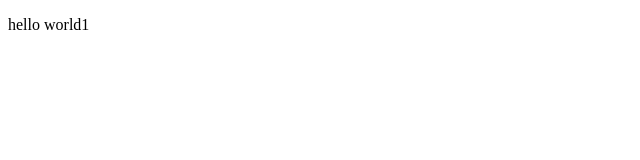
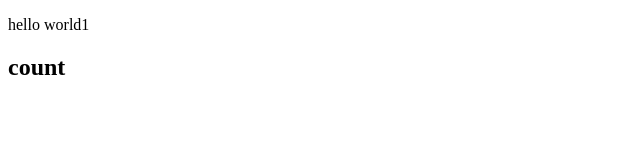
Before and after one commit to noufsaad1987/projectN, a plain HTML site: page count1.html in a window 1280 px wide. Shown: the full height of the page, 0-640 px from the left. Drawn offline with Linux system fonts and the light colour scheme.

Commit message:
h2 line branch about

```diff
--- a/count1.html
+++ b/count1.html
@@ -7,6 +7,7 @@
 
 
 <p>hello world1</p>
+<h2>count</h2>
 
 
 
```
